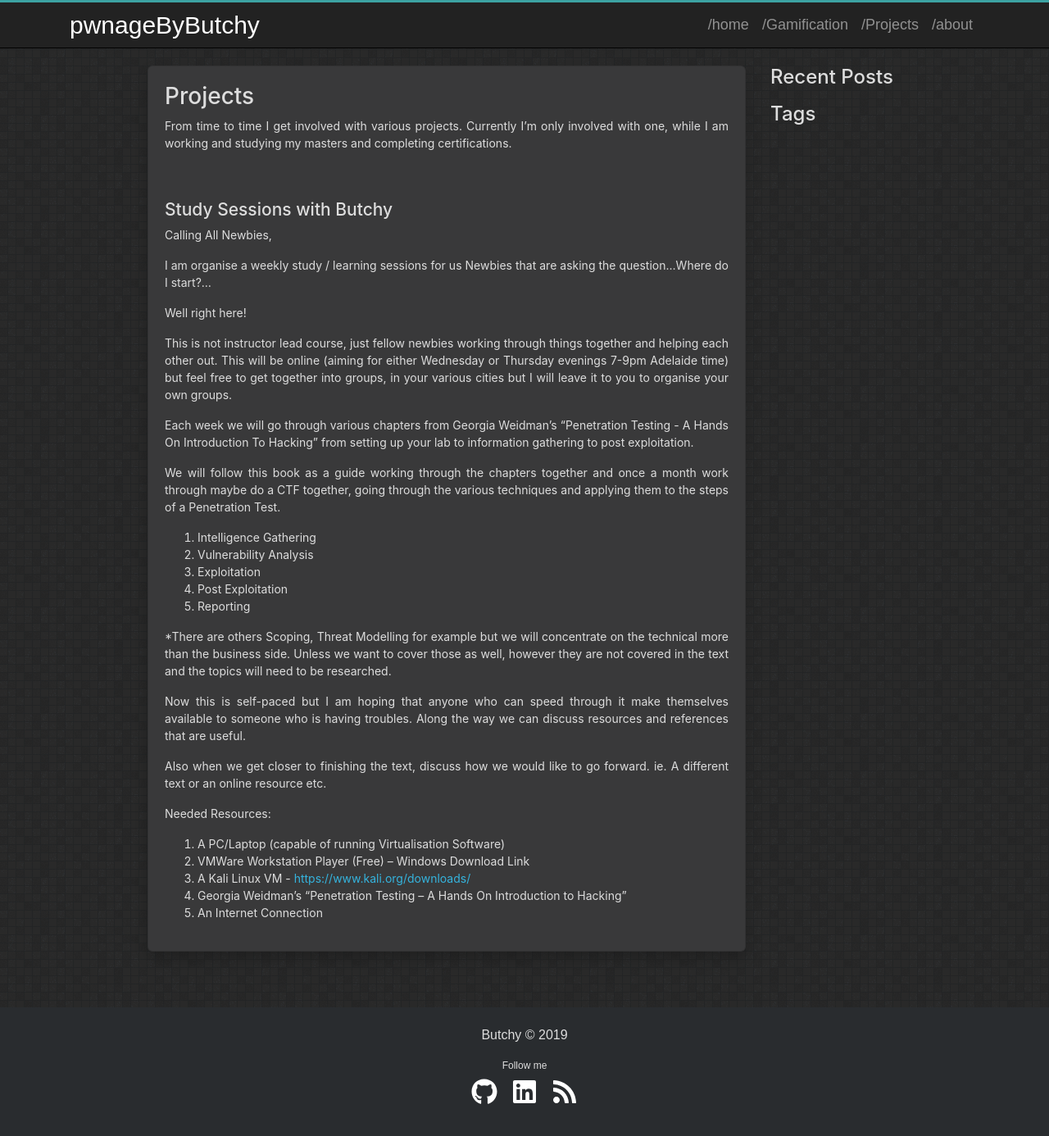
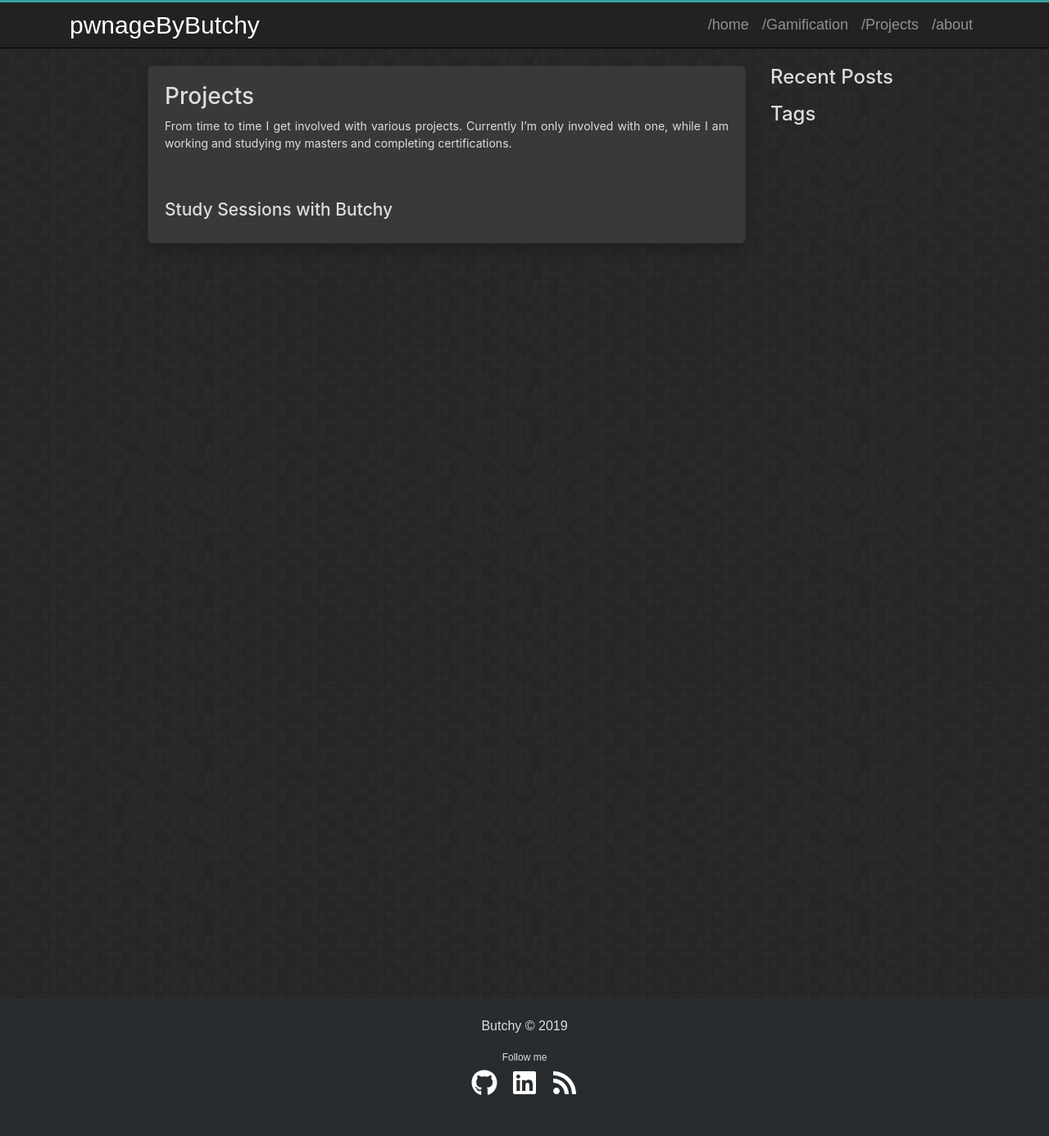
Before and after one commit to pwnageByButchy/pwnageByButchy.github.io, a Jekyll site: the page built from projects.md, in a window 1280 px wide and 1400 px high. Shown: the top 1386 px of the window at 82% size. Built offline with Jekyll 4.4.1, drawn with Linux system fonts in a browser that asks for light colours.

Commit message:
Update projects.md

```diff
--- a/projects.md
+++ b/projects.md
@@ -7,34 +7,3 @@ title: Projects
 From time to time I get involved with various projects. Currently I'm only involved with one, while I am working and studying my masters and completing certifications.
 <br /><br />
 ## Study Sessions with Butchy
-
-Calling All Newbies,
-
-I am organise a weekly study / learning sessions for us Newbies that are asking the question...Where do I start?...
-
-Well right here!
-
-This is not instructor lead course, just fellow newbies working through things together and helping each other out. This will be online (aiming for either Wednesday or Thursday evenings 7-9pm Adelaide time) but feel free to get together into groups, in your various cities but I will leave it to you to organise your own groups.
-
-Each week we will go through various chapters from Georgia Weidman's "Penetration Testing - A Hands On Introduction To Hacking" from setting up your lab to information gathering to post exploitation.
-
-We will follow this book as a guide working through the chapters together and once a month work through maybe do a CTF together, going through the various techniques and applying them to the steps of a Penetration Test.
-
-1. Intelligence Gathering
-2. Vulnerability Analysis
-3. Exploitation
-4. Post Exploitation
-5. Reporting
-
-*There are others Scoping, Threat Modelling for example but we will concentrate on the technical more than the business side. Unless we want to cover those as well, however they are not covered in the text and the topics will need to be researched.
-
-Now this is self-paced but I am hoping that anyone who can speed through it make themselves available to someone who is having troubles. Along the way we can discuss resources and references that are useful.
-
-Also when we get closer to finishing the text, discuss how we would like to go forward. ie. A different text or an online resource etc.
-
-Needed Resources:
-1. A PC/Laptop (capable of running Virtualisation Software)
-2. VMWare Workstation Player (Free) – Windows Download Link
-3. A Kali Linux VM - [https://www.kali.org/downloads/](https://www.kali.org/downloads/)
-4. Georgia Weidman’s “Penetration Testing – A Hands On Introduction to Hacking”
-5. An Internet Connection
```
